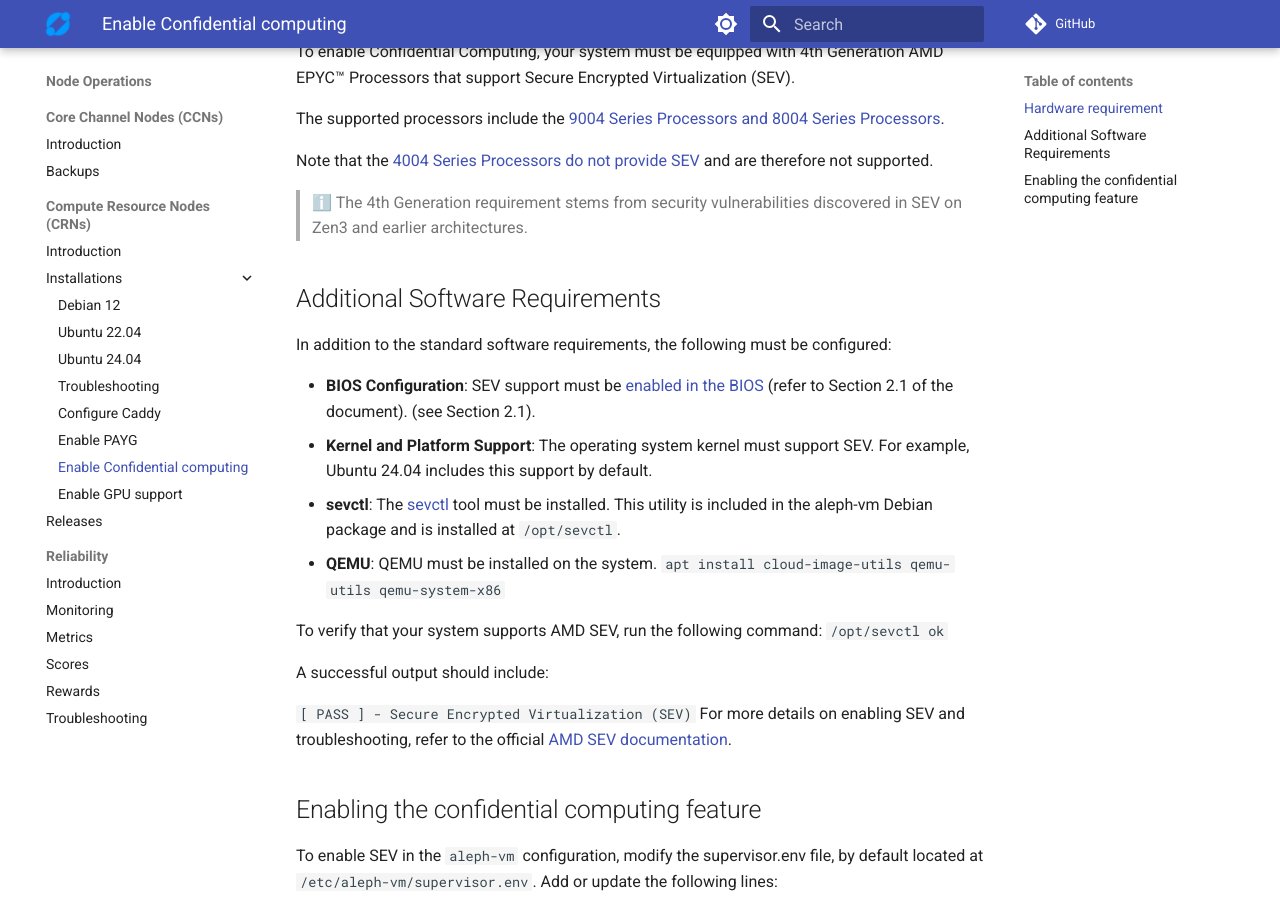
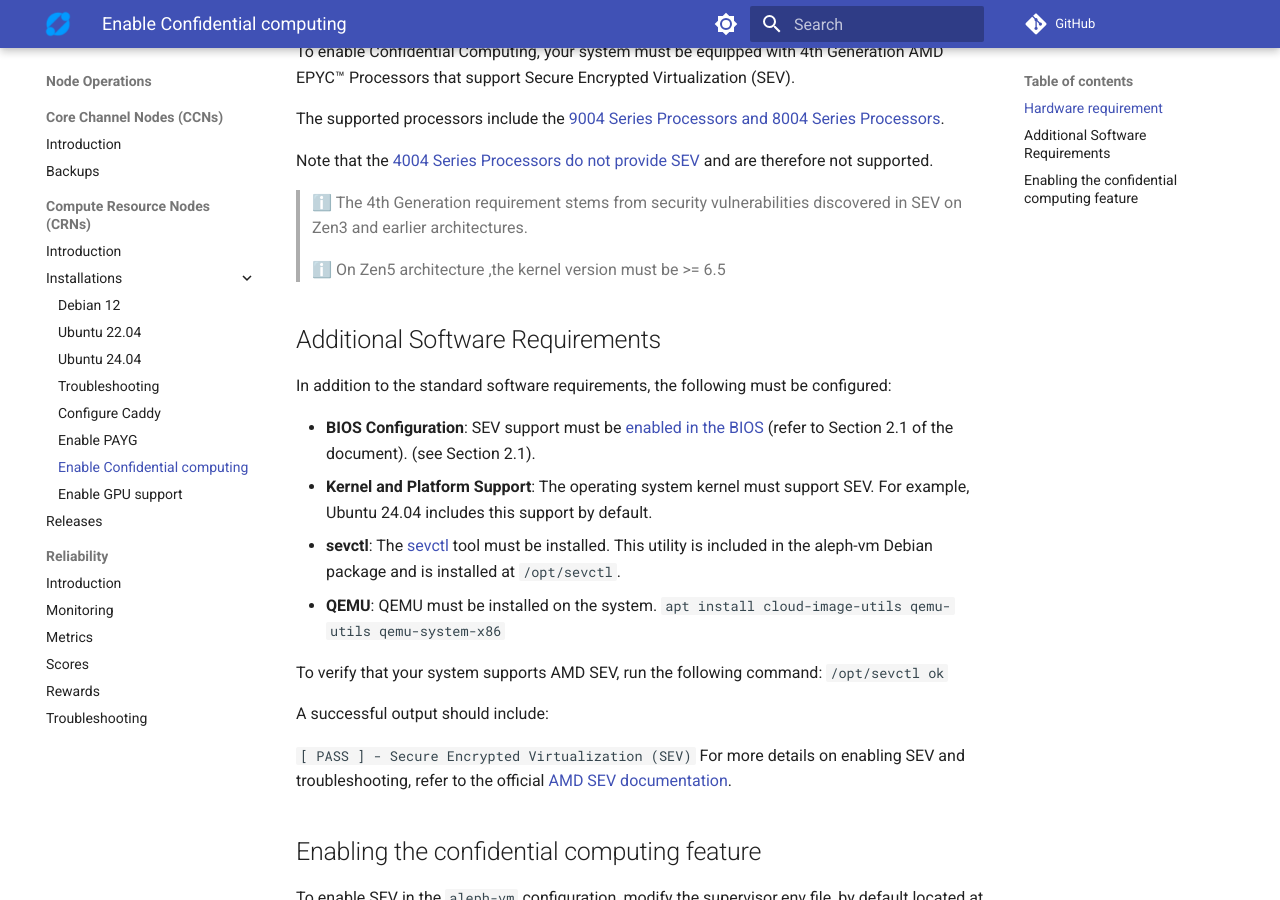
Before and after one commit to aleph-im/aleph-docs, an MkDocs documentation site: the page built from docs/nodes/compute/advanced/enable-confidential.md, in a window 1280 px wide and 900 px high, scrolled down 345 px. Built offline with MkDocs 1.6.1 and Material for MkDocs 9.7.7, drawn with Linux system fonts in a browser that asks for light colours; plug-ins that fetch from the network failed and are left out; comment, search, counter and statistics services are not loaded.

Commit message:
Add kernel requirement version for Zen5 architecture

```diff
--- a/docs/nodes/compute/advanced/enable-confidential.md
+++ b/docs/nodes/compute/advanced/enable-confidential.md
@@ -10,6 +10,8 @@
 Note that the [4004 Series Processors do not provide SEV](https://www.amd.com/en/products/processors/server/epyc/infinity-guard.html) and are therefore not supported.
 
 > ℹ️ The 4th Generation requirement stems from security vulnerabilities discovered in SEV on Zen3 and earlier architectures.
+
+> ℹ️ On Zen5 architecture ,the kernel version must be >= 6.5
 
 ## Additional Software Requirements
 In addition to the standard software requirements, the following must be configured:
```
